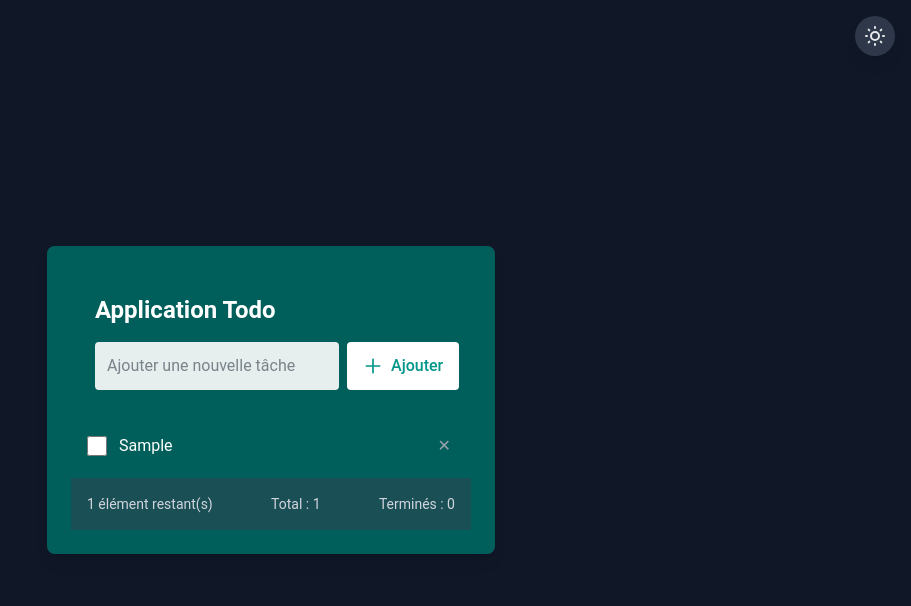
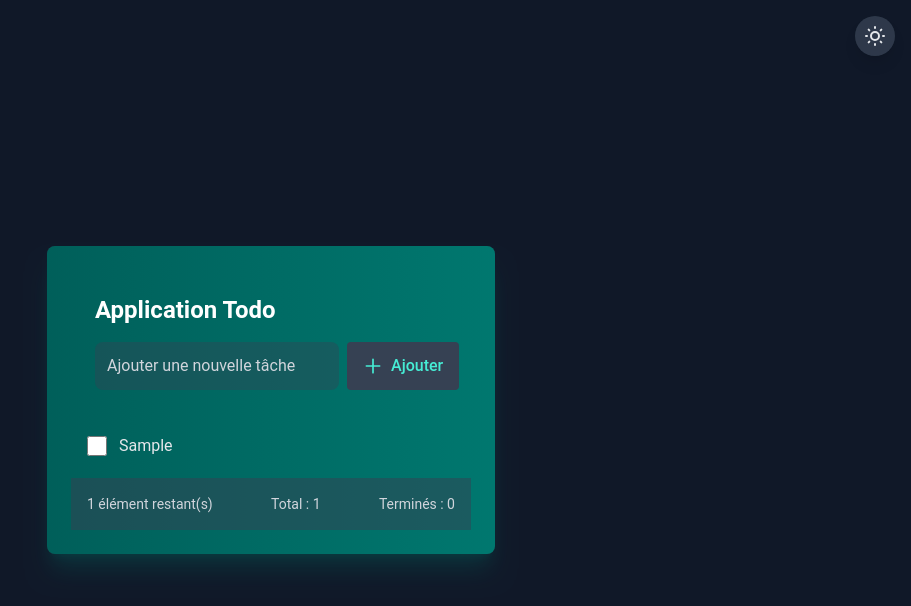
Before and after one commit to judempoyo/jumpTodo, an Angular app: page / in a window 1280 px wide. Both pictures are taken after typing "Sample" into the empty fields and a click on the button "Ajouter". Shown: the top 606 px of the page, without its empty margins (369-1280 px from the left). Built offline with nearby package versions, Linux system fonts and the light colour scheme.

Commit message:
refactor TodoList component to enhance styling, improve dark mode support, and optimize user interactions

```diff
--- a/src/app/components/todo-list/todo-list.component.html
+++ b/src/app/components/todo-list/todo-list.component.html
@@ -1,30 +1,27 @@
-<div class="min-h-screen flex items-center justify-center p-4 transition-colors duration-300">
+<div class="min-h-screen flex items-center justify-center p-4 transition-colors duration-300 bg-gray-50 dark:bg-gray-900">
 
-<div class="w-full max-w-md bg-white dark:bg-gray-800 rounded-lg shadow-lg overflow-hidden">
- <!-- En-tête -->
- <div class="p-6 bg-teal-600 dark:bg-teal-800 text-white">
-  <div class="p-6 bg-teal-600 dark:bg-teal-800 text-white">
+  <div class="max-w-md w-full bg-white dark:bg-gray-800 rounded-lg shadow-xl shadow-teal-600/20 dark:shadow-teal-800/30 overflow-hidden">
+
+    <div class="p-6 bg-gradient-to-r from-teal-600 to-teal-500 dark:from-teal-800 dark:to-teal-700 text-white shadow-2xl">
+      <div class="p-6">
         <!-- Conteneur flex pour aligner titre et bouton -->
         <div class="flex justify-between items-center mb-4">
           <h1 class="text-2xl font-bold">Application Todo</h1>
-
         </div>
 
-
         <div class="flex gap-2">
-     <input
-       [(ngModel)]="newTodoText"
-       (keyup.enter)="addOrUpdateTodo()"
-       (keyup.escape)="resetEdit()"
+          <input [(ngModel)]="newTodoText" (keyup.enter)="addOrUpdateTodo()" (keyup.escape)="resetEdit()"
             [placeholder]="editingTodoId ? 'Modifier la tâche...' : 'Ajouter une nouvelle tâche'"
-       class="flex-1 p-3 rounded border-none bg-white/90 text-gray-900 focus:outline-none focus:ring-2 focus:ring-white"
-     />
-     <button
-  (click)="addOrUpdateTodo()"
-  class="px-4 py-2 bg-white text-teal-600 rounded font-medium hover:bg-gray-100 transition flex items-center gap-2"
->
+            class="flex-1 p-3 rounded border-none bg-white/90 text-gray-900 focus:outline-none focus:ring-2 focus:ring-white/90
+                   dark:bg-gray-700/40 dark:text-white dark:placeholder-gray-300 dark:focus:ring-gray-500
+                   transition-all duration-200 hover:bg-white/100 dark:hover:bg-gray-700/60 rounded-lg" />
+          <button (click)="addOrUpdateTodo()"
+            class="px-4 py-2 bg-white text-teal-600 rounded font-medium hover:bg-teal-50 transition-all flex items-center gap-2
+                   dark:bg-gray-700 dark:text-teal-300 dark:hover:bg-teal-900/50
+                   hover:shadow-md hover:-translate-y-0.5 active:translate-y-0 duration-200">
             <svg *ngIf="editingTodoId" class="w-5 h-5" fill="none" stroke="currentColor" viewBox="0 0 24 24">
-    <path stroke-linecap="round" stroke-linejoin="round" stroke-width="2" d="M11 5H6a2 2 0 00-2 2v11a2 2 0 002 2h11a2 2 0 002-2v-5m-1.414-9.414a2 2 0 112.828 2.828L11.828 15H9v-2.828l8.586-8.586z" />
+              <path stroke-linecap="round" stroke-linejoin="round" stroke-width="2"
+                d="M11 5H6a2 2 0 00-2 2v11a2 2 0 002 2h11a2 2 0 002-2v-5m-1.414-9.414a2 2 0 112.828 2.828L11.828 15H9v-2.828l8.586-8.586z" />
             </svg>
 
             <svg *ngIf="!editingTodoId" class="w-5 h-5" fill="none" stroke="currentColor" viewBox="0 0 24 24">
@@ -38,44 +35,56 @@
         </div>
       </div>
 
+      <ul class="divide-y divide-gray-200/80 dark:divide-gray-700/80 max-h-96 overflow-y-auto scrollbar-thin scrollbar-thumb-gray-300 dark:scrollbar-thumb-gray-600 scrollbar-track-transparent">
+        @for (todo of todoService.todos$ | async; track todo.id) {
+        <li @fadeInOut (click)="handleTodoClick(todo, $event)"
+          class="p-4 hover:bg-gray-900/20 dark:hover:bg-teal-900/20 transition-all duration-200 cursor-pointer flex items-center gap-3 group
+                 active:bg-teal-100/50 dark:active:bg-teal-900/30"
+          [class.bg-teal-160]="editingTodoId === todo.id"
+          [class.dark:bg-teal-30]="editingTodoId === todo.id">
 
- <ul class="divide-y divide-gray-200 dark:divide-gray-700 max-h-96 overflow-y-auto">
-   @for (todo of todoService.todos$ | async; track todo.id) {
-     <li
-     @fadeInOut
-     (click)="handleTodoClick(todo, $event)"
-     class="p-4 hover:bg-gray-50 dark:hover:bg-gray-700/50 transition cursor-pointer flex items-center gap-3 group"
-     [class.bg-teal-50]="editingTodoId === todo.id">
-       <input
-         type="checkbox"
+          <input type="checkbox"
             [checked]="todo.done"
             (change)="todoService.toggleTodo(todo.id).subscribe()"
-         class="h-5 w-5 rounded border-gray-300 text-teal-600 focus:ring-teal-500 dark:border-gray-600 dark:bg-gray-700"
-       />
-       <span
-         class="flex-1"
+            class="h-5 w-5 rounded border-gray-300 text-teal-600 focus:ring-teal-500
+                   dark:border-gray-500 dark:bg-gray-700 dark:checked:bg-teal-500
+                   cursor-pointer transition-colors hover:border-teal-400 dark:hover:border-teal-400" />
+
+          <span class="flex-1 text-gray-800 dark:text-gray-200 transition-all duration-200"
             [class.line-through]="todo.done"
-         [class.text-gray-400]="todo.done">
+            [class.text-gray-400]="todo.done"
+            [class.dark:text-gray-500]="todo.done">
             {{ todo.text }}
           </span>
-       <button
-         (click)="todoService.deleteTodo(todo.id).subscribe(); $event.stopPropagation()"
-         class="text-gray-400 hover:text-red-500 transition p-1">
-         ✕
+
+
+          <button (click)="todoService.deleteTodo(todo.id).subscribe(); $event.stopPropagation()"
+            class="text-gray-400 hover:text-red-500 dark:hover:text-red-400 transition-all
+                   p-1 opacity-0 group-hover:opacity-100 focus:opacity-100
+                   transform hover:scale-110 active:scale-95 duration-150
+                   hover:bg-red-50/50 dark:hover:bg-red-900/20 rounded-full p-1.5">
+            <svg xmlns="http://www.w3.org/2000/svg" class="h-5 w-5" fill="none" viewBox="0 0 24 24" stroke="currentColor">
+              <path stroke-linecap="round" stroke-linejoin="round" stroke-width="2" d="M6 18L18 6M6 6l12 12" />
+            </svg>
           </button>
         </li>
         } @empty {
-     <li class="p-8 text-center text-gray-500 dark:text-gray-400">
-       Aucune tâche pour le moment. Ajoutez-en une ci-dessus !
+        <li class="p-8 text-center text-gray-500 dark:text-gray-400 flex flex-col items-center">
+          <svg xmlns="http://www.w3.org/2000/svg" class="h-12 w-12 mb-2 opacity-50" fill="none" viewBox="0 0 24 24" stroke="currentColor">
+            <path stroke-linecap="round" stroke-linejoin="round" stroke-width="1.5" d="M9 5H7a2 2 0 00-2 2v12a2 2 0 002 2h10a2 2 0 002-2V7a2 2 0 00-2-2h-2M9 5a2 2 0 002 2h2a2 2 0 002-2M9 5a2 2 0 012-2h2a2 2 0 012 2" />
+          </svg>
+          Aucune tâche pour le moment.<br>Ajoutez-en une ci-dessus !
         </li>
         }
       </ul>
 
       <!-- Pied de page -->
- <div class="p-4 bg-gray-50 dark:bg-gray-700/50 text-sm text-gray-600 dark:text-gray-300 flex justify-between">
-   <span>{{ todoService.getActiveCount() }} {{ todoService.getActiveCount() === 1 ? 'élément' : 'éléments' }} restant(s)</span>
+      <div class="p-4 bg-gray-50/70 dark:bg-gray-700/50 text-sm text-gray-600 dark:text-gray-300 flex justify-between">
+        <span>{{ todoService.getActiveCount() }} {{ todoService.getActiveCount() === 1 ? 'élément' : 'éléments' }}
+          restant(s)</span>
         <span>Total : {{ todoService.todos.length }}</span>
         <span>Terminés : {{ todoService.getCompletedCount() }}</span>
       </div>
     </div>
   </div>
+</div>
```
Lines whose indentation alone changed are shown as unchanged.
